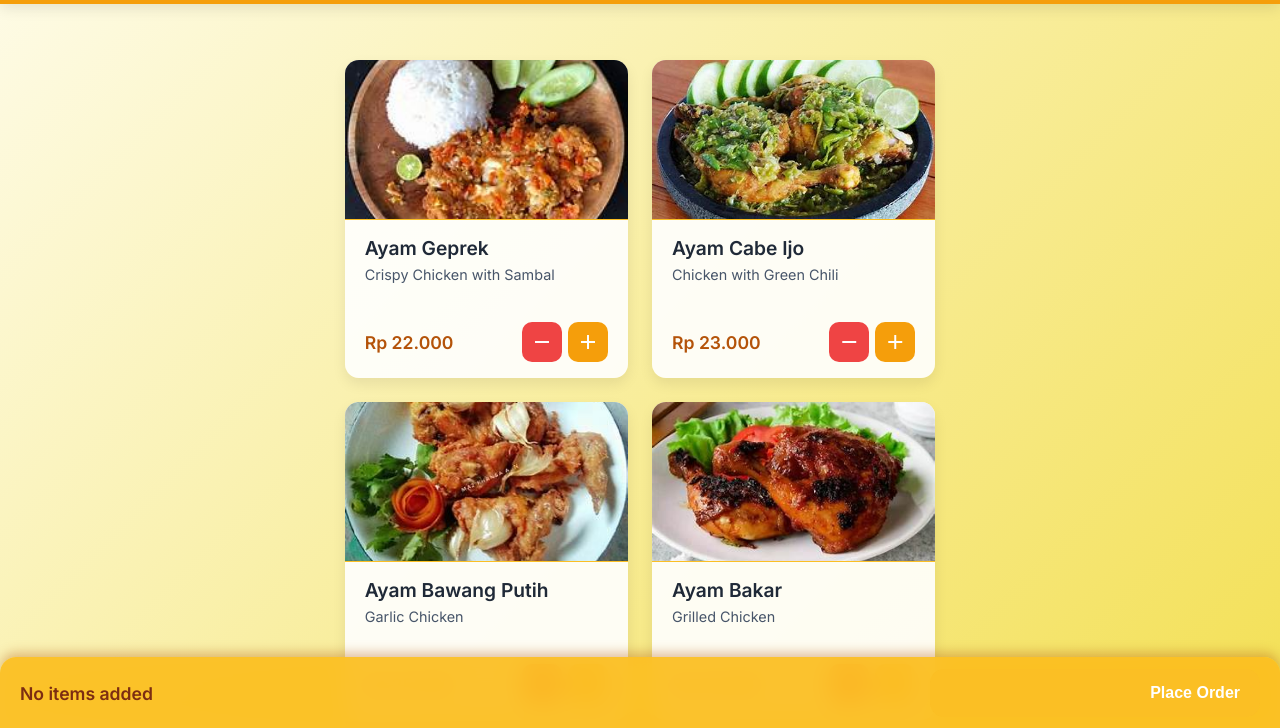
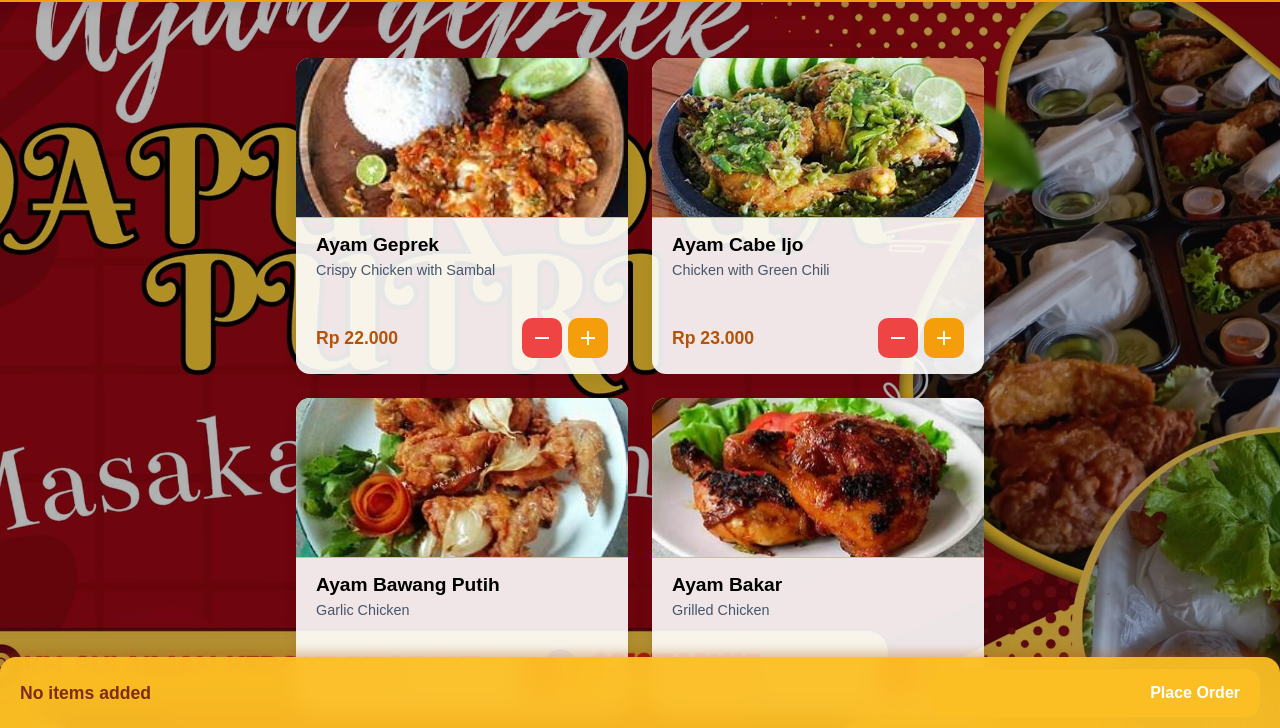
Before and after one commit to Hildraaa/warung-dua-putri, a plain HTML site: page index.html in a window 1280 px wide. Shown: the part 71-799 px from the top of the page. Drawn offline with Linux system fonts and the light colour scheme.

Commit message:
Update index.html

```diff
--- a/index.html
+++ b/index.html
@@ -10,12 +10,13 @@
   *, *::before, *::after { box-sizing: border-box; }
   body {
     margin: 0;
-    font-family: 'Inter', sans-serif;
-    background: linear-gradient(135deg, #fefcea 0%, #f1da36 100%);
-    color: #1f2937;
-    min-height: 100vh;
-    display: flex;
-    flex-direction: column;
+    padding: 0;
+    font-family: sans-serif;
+    background-image: url('images/baground.jpg');
+    background-size: cover;         /* Menutupi seluruh layar */
+    background-repeat: no-repeat;   /* Tidak mengulang */
+    background-position: center;    /* Posisi tengah */
+    background-attachment: fixed;   /* Tetap saat scroll */
   }
   h1, h2, h3, p { margin: 0; }
   a { color: inherit; text-decoration: none; }
@@ -185,6 +186,13 @@
 </style>
 </head>
 <body>
+  <div style="
+    position: fixed;
+    top: 0; left: 0;
+    width: 100%; height: 100%;
+    background-color: rgba(0, 0, 0, 0.3); /* transparansi hitam */
+    z-index: -1;">
+  </div>
 
 <header>
   <h1>Warung Dua Putri Menu</h1>
```
